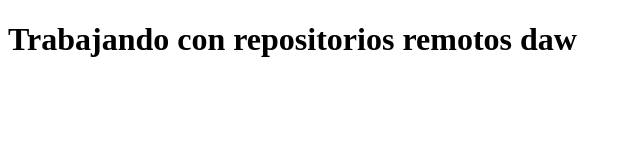
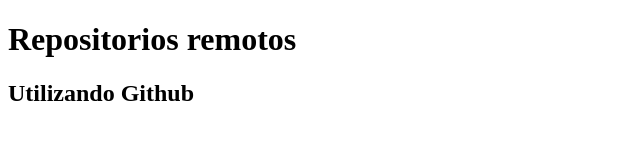
Before and after one commit to martinmt-mx/practica-01, a plain HTML site: page index.html in a window 1280 px wide. Shown: the whole page, without its empty margins (0-640 px from the left). Drawn offline with Linux system fonts and the light colour scheme.

Commit message:
Agregar Subtitulo

```diff
--- a/index.html
+++ b/index.html
@@ -7,7 +7,7 @@
     <title>Repositorios</title>
 </head>
 <body>
-    <h1>Trabajando con repositorios remotos daw
-    </h1>
+    <h1>Repositorios remotos</h1>
+    <h2>Utilizando Github</h2>
 </body>
 </html>
```
